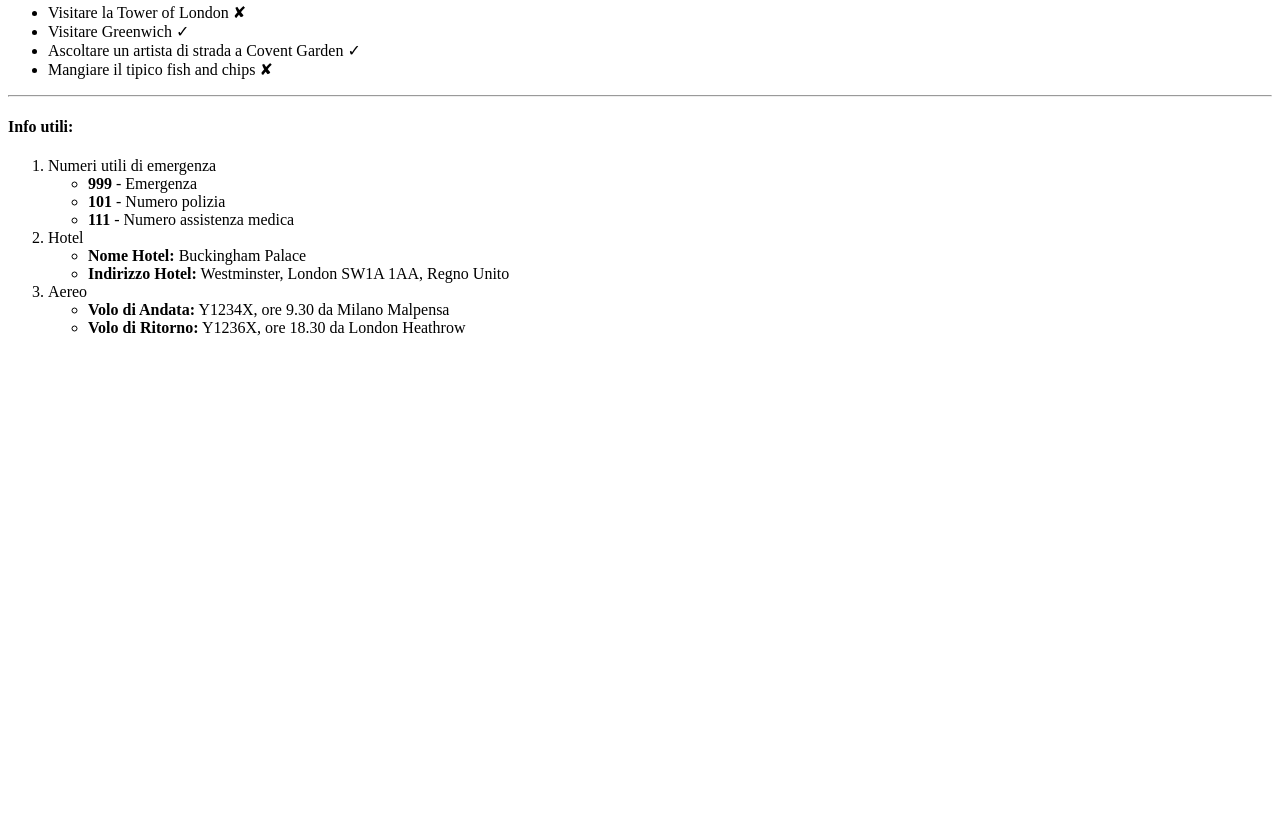
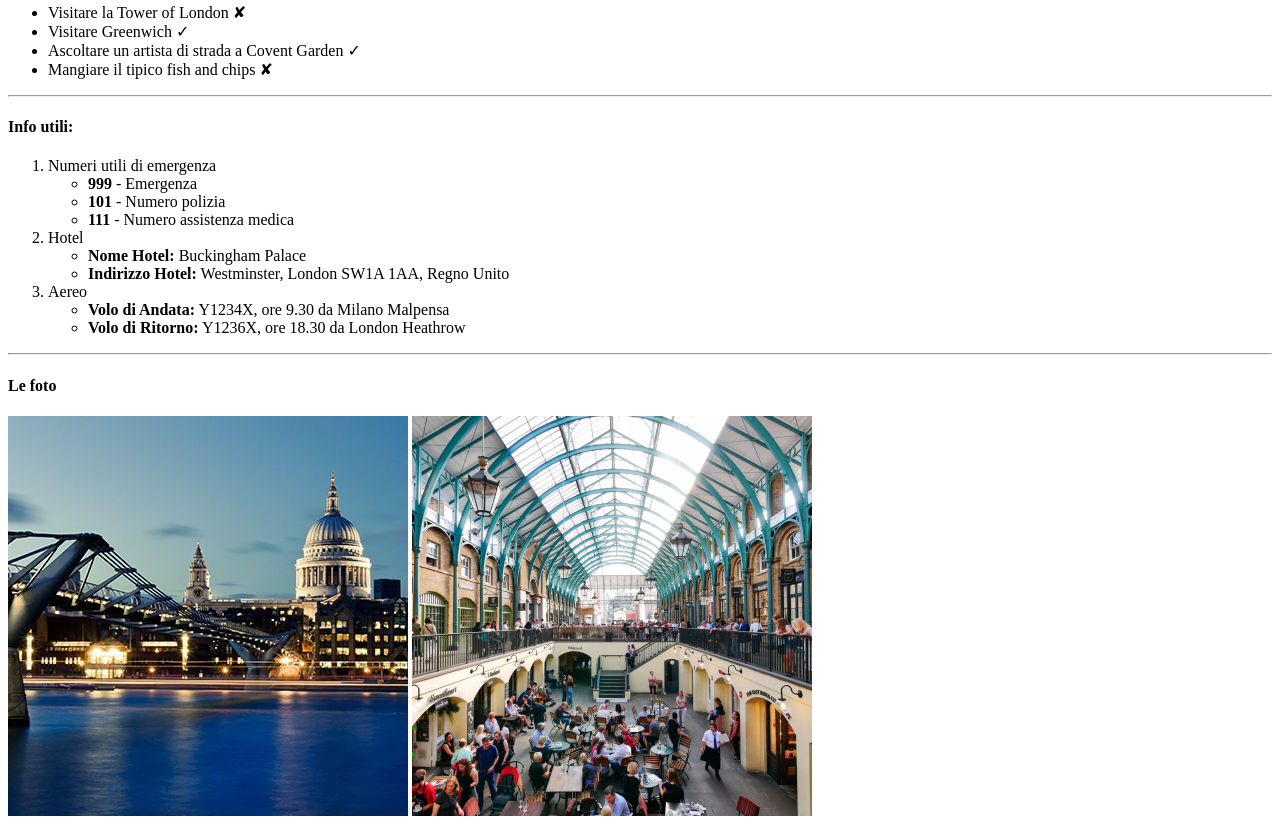
Before and after one commit to robertonesta/html-london-trip, a plain HTML site: page index.html in a window 1280 px wide. Shown: the part 920-1748 px from the top of the page. Before the commit the page ends 1273 px from the top, so only its background shows below. Drawn offline with Linux system fonts and the light colour scheme.

Commit message:
millennium bridge and covent garden pictures

```diff
--- a/index.html
+++ b/index.html
@@ -8,7 +8,7 @@
 </head>
 
 <body>
-    <section> <!-- titolo e immagine principale-->
+    <section> <!-- title and main picture-->
         <h1>Il mio viaggio a Londra</h1>
         <img src="./images/pexels-bill-emrich-230794-0.jpg" alt="first part">
         <img src="./images/pexels-bill-emrich-230794-1.jpg" alt="second part">
@@ -98,5 +98,13 @@
         </ol>
 
     </section>
+
+    <hr>
+
+    <section> <!--small pictures-->
+        <h4>Le foto</h4>
+        <img src="./images/london-400x400-compressor_0.jpg" alt="millennium bridge">
+        <img src="./images/Cover-Image-Covent-Garden-Market-800x800.png" alt="covent garden pic">
+    </section>
 </body>
 </html>
```
Also changed, not shown: images/Cover-Image-Covent-Garden-Market-800x800 (1).png (deleted), images/london-400x400-compressor_0.jpg (added).
